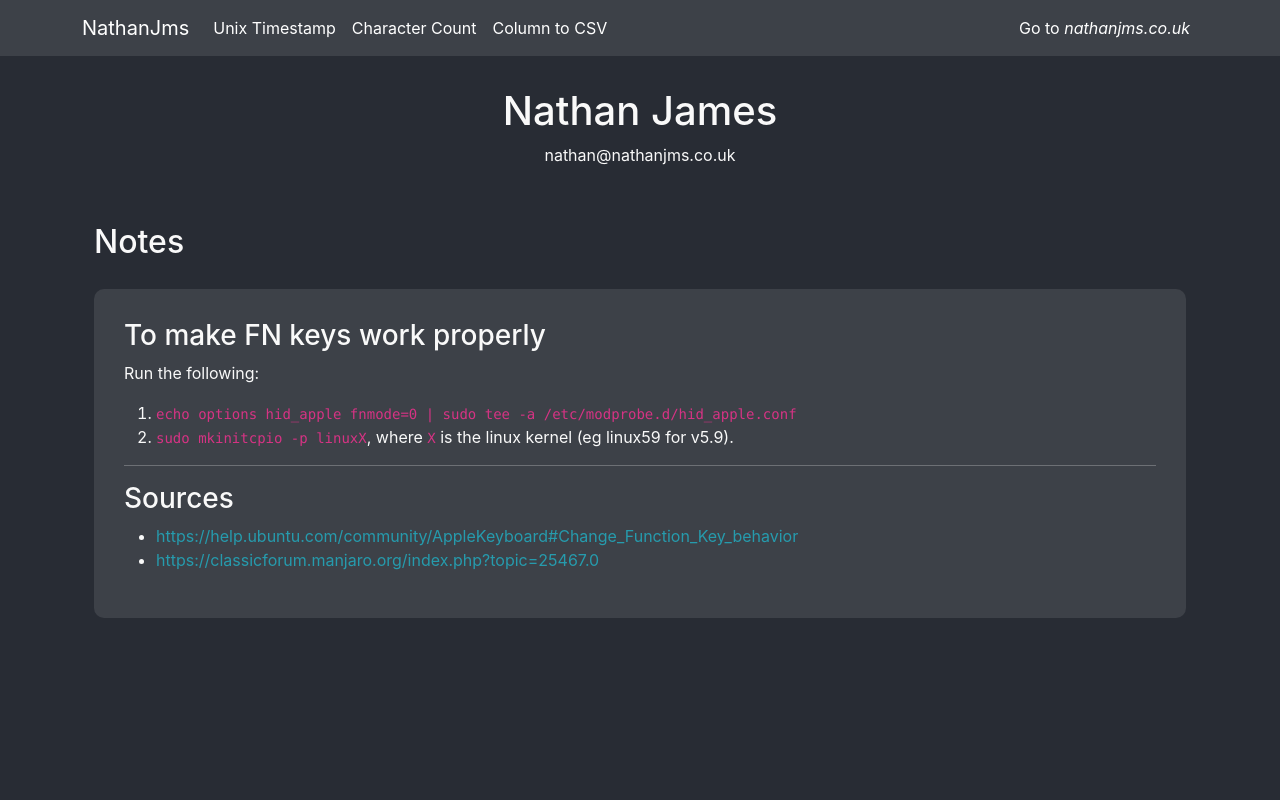
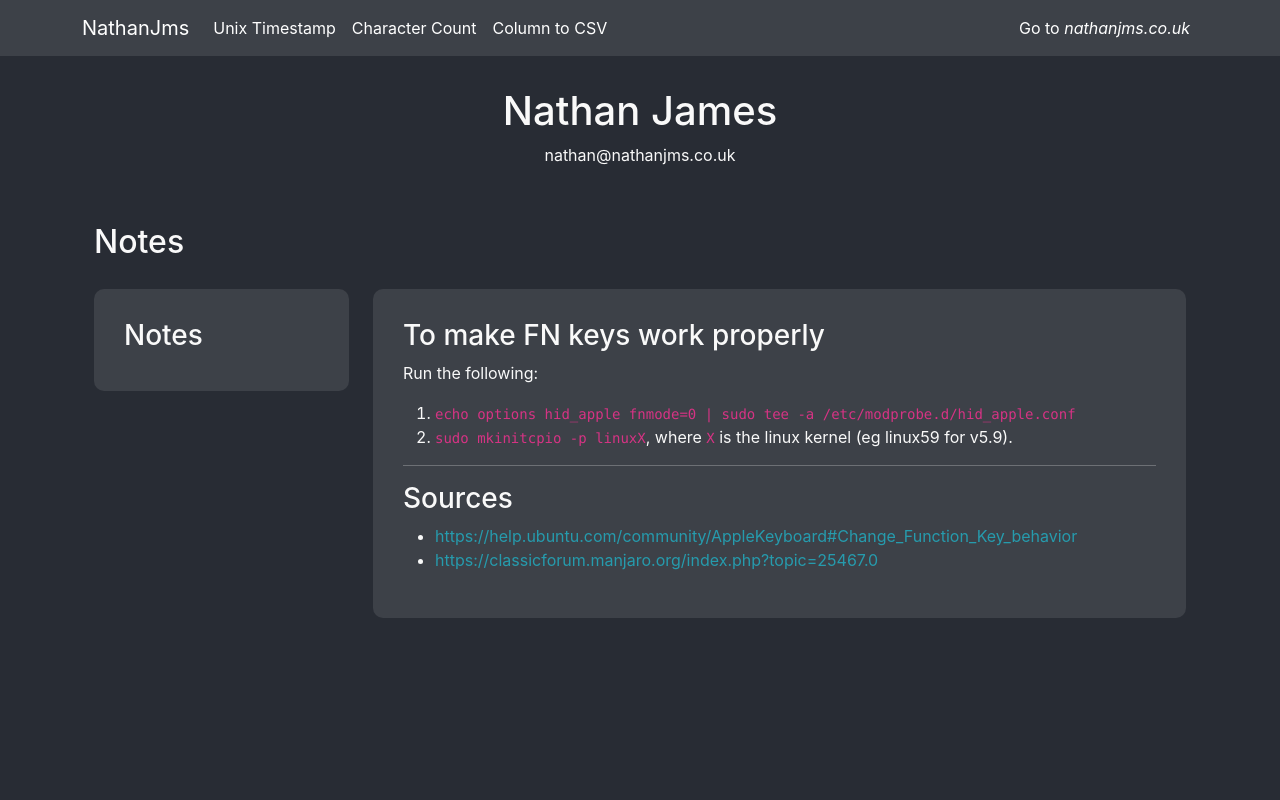
Before and after one commit to Nathanjms/nathanjms-tools, a React (Create React App) app: page /notes in a window 1280 px wide. Shown: the top 800 px of the page. Built offline with nearby package versions, Linux system fonts and the light colour scheme.

Commit message:
Begin contents

```diff
--- a/src/components/main/notes/Notes.tsx
+++ b/src/components/main/notes/Notes.tsx
@@ -27,7 +27,12 @@ const Notes: React.FC<Props> = (): ReactElement => {
         <h2>Notes</h2>
       </Row>
       <Row>
-        <Col xs={12}>
+        <Col sm={3}>
+        <div className="note">
+            <h3>Notes</h3>
+          </div>
+        </Col>
+        <Col sm={9}>
           <div className="note">
             <ReactMarkdown children={fnKeys} />
           </div>
```
